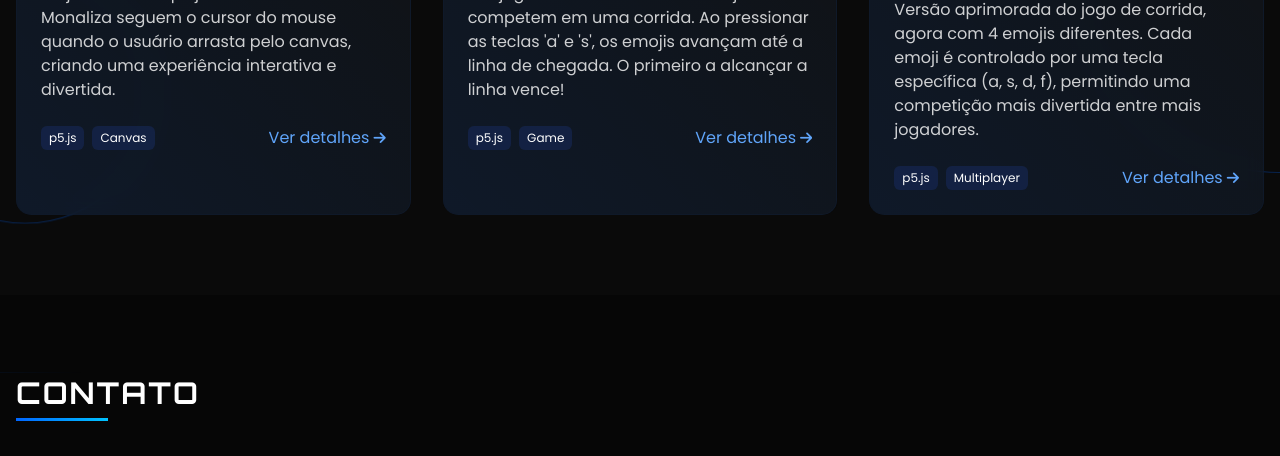
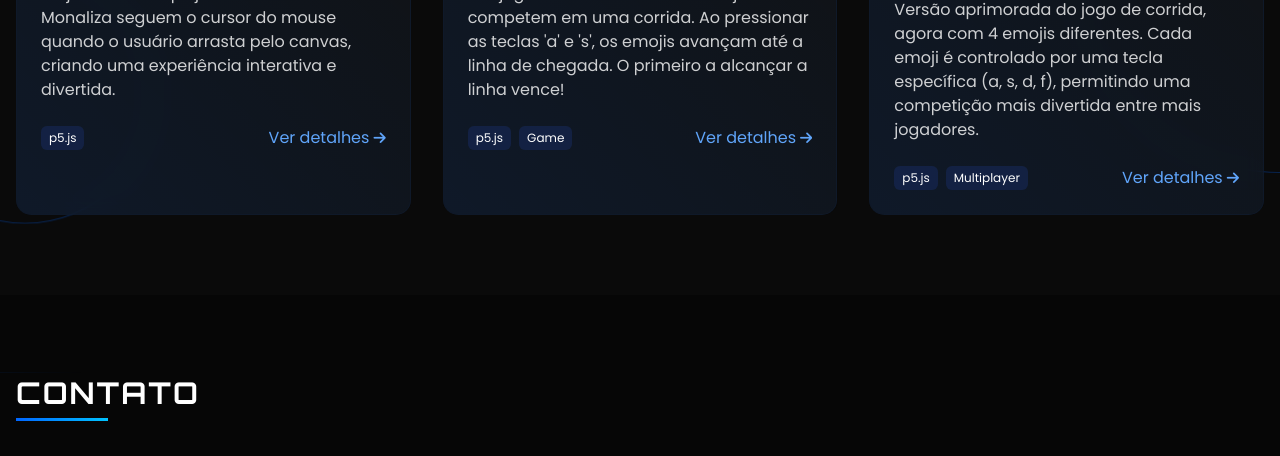
Before and after one commit to 08larissa/Portifolio, a plain HTML site: page index.html in a window 1280 px wide. Shown: the part 2360-2816 px from the top of the page. Drawn offline with nearby package versions, Linux system fonts and the light colour scheme.

Commit message:
Update index.html

```diff
--- a/index.html
+++ b/index.html
@@ -173,7 +173,6 @@
             <div class="flex justify-between items-center mt-6">
               <div class="flex gap-2">
                 <span class="px-2 py-1 bg-blue-900 bg-opacity-30 rounded-md text-xs">p5.js</span>
-                <span class="px-2 py-1 bg-blue-900 bg-opacity-30 rounded-md text-xs">Canvas</span>
               </div>
               <a href="https://editor.p5js.org/laah_martins/full/hmOYW3kWv" class="btn text-blue-400 hover:text-blue-300 transition-colors flex items-center gap-1">
                 Ver detalhes
```
